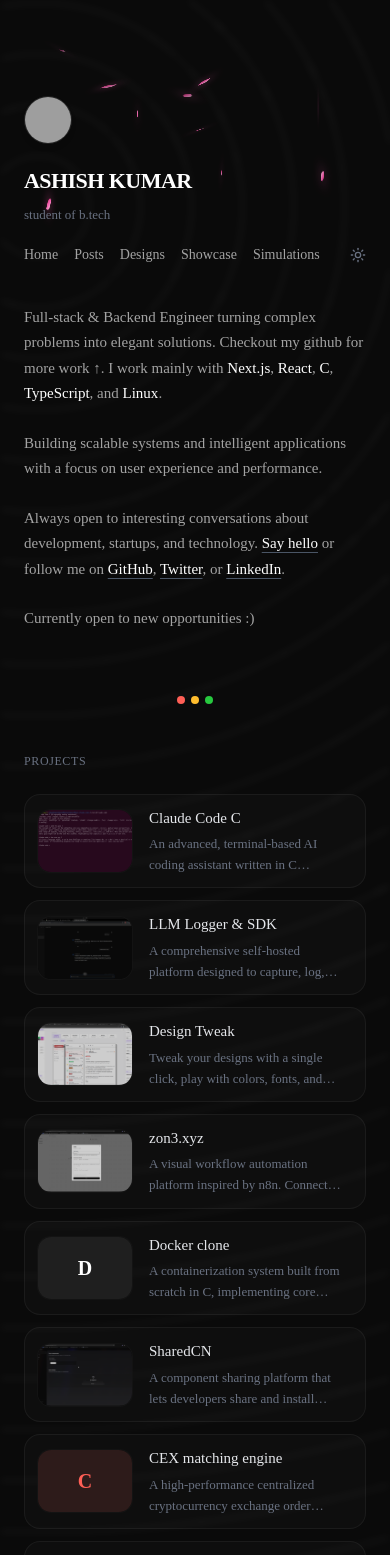
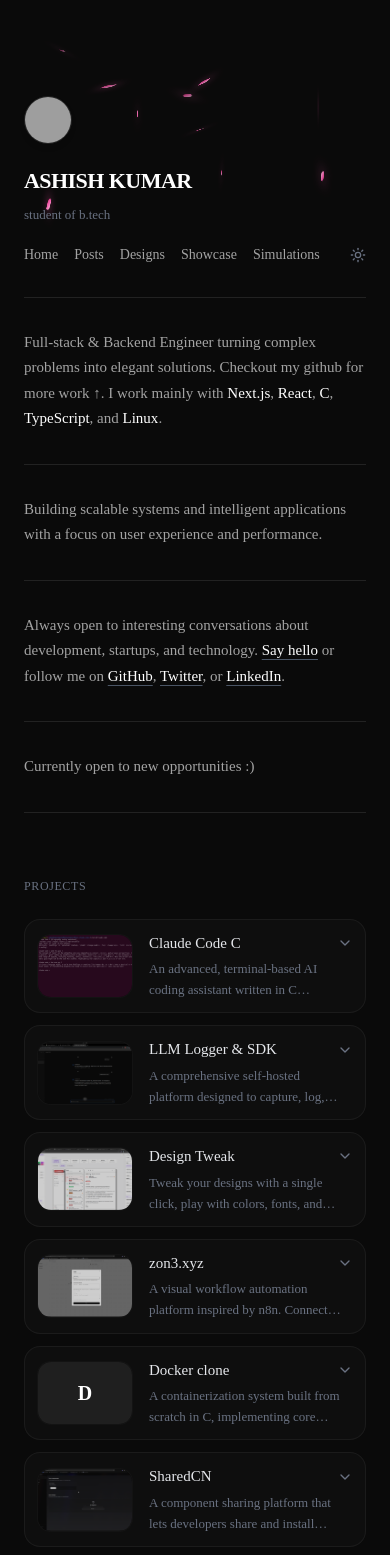
Before and after one commit to ashishk15678/ashishkr.com, a Next.js app: page / in a window 390 px wide. Shown: the top 1555 px of the page. Built offline with nearby package versions, Linux system fonts and the light colour scheme; grey boxes are pictures that could not be loaded.

Commit message:
update the project to remove the extra circles in the background

```diff
--- a/app/page.tsx
+++ b/app/page.tsx
@@ -2,10 +2,11 @@
 
 import Link from 'next/link';
 import Image from 'next/image';
-import { Sun, ArrowRight } from 'lucide-react';
+import { useState } from 'react';
+import { Sun, ArrowRight, ChevronDown } from 'lucide-react';
 import { SITE_CONFIG, SOCIAL_LINKS, NAV_LINKS } from '@/lib/constants/site';
 import { PROJECTS } from '@/lib/constants/projects';
-import { motion } from 'framer-motion';
+import { motion, AnimatePresence } from 'framer-motion';
 import { Senbonzakura } from '@/components/senbonzakura';
 
 const FADE_UP = {
@@ -14,23 +15,21 @@ const FADE_UP = {
 };
 
 export default function Home() {
+  const [expandedProjectId, setExpandedProjectId] = useState<string | null>(null);
+
+  const toggleProject = (id: string) => {
+    setExpandedProjectId(expandedProjectId === id ? null : id);
+  };
+
   return (
     <div className="min-h-screen bg-[#0a0a0a] text-[#a3a3a3] font-sans selection:bg-gray-800 relative overflow-hidden">
       <Senbonzakura />
 
-      {/* Subtle Background Pattern */}
-      <div
-        className="absolute inset-0 z-0 opacity-[0.20] blur-[4px] pointer-events-none"
-        style={{
-          backgroundImage: 'repeating-radial-gradient(circle at 10% 10%, transparent 0, transparent 50px, #ffffff 50px, #ffffff 51px)'
-        }}
-      />
+      <div className="max-w-[640px] mx-auto px-6 pt-24 pb-24 relative z-10">
+        <motion.div initial="hidden" animate="show" variants={{ show: { transition: { staggerChildren: 0.1 } } }}>
 
-      <div className="max-w-[640px] mx-auto px-6 pt-24 pb-24 relative z-10">
-
-        <motion.div initial="hidden" animate="show" variants={{ show: { transition: { staggerChildren: 0.1 } } }}>
-          {/* Avatar & Header */}
-          <motion.div variants={FADE_UP} className="mb-10">
+          {/* SECTION 1: Avatar & Header */}
+          <motion.div variants={FADE_UP} className="pb-8 border-b border-white/10 mb-8">
             <div className="relative w-12 h-12 mb-5">
               <Image
                 src="https://avatars.githubusercontent.com/u/147980956?v=4"
@@ -63,40 +62,44 @@ export default function Home() {
             </div>
           </motion.div>
 
-          {/* Bio Sections */}
-          <motion.div variants={FADE_UP} className="space-y-6 text-[15px] leading-[1.7] mb-16">
+          {/* SECTION 2: Stack & Tagline */}
+          <motion.div variants={FADE_UP} className="pb-8 border-b border-white/10 mb-8 text-[15px] leading-[1.7]">
             <p>
               {SITE_CONFIG.tagline} I work mainly with <strong className="text-white font-medium">Next.js</strong>, <strong className="text-white font-medium">React</strong>, <strong className="text-white font-medium">C</strong>, <strong className="text-white font-medium">TypeScript</strong>, and <strong className="text-white font-medium">Linux</strong>.
             </p>
+          </motion.div>
+
+          {/* SECTION 3: Main Bio */}
+          <motion.div variants={FADE_UP} className="pb-8 border-b border-white/10 mb-8 text-[15px] leading-[1.7]">
             <p>
               {SITE_CONFIG.bio}
             </p>
+          </motion.div>
+
+          {/* SECTION 4: Social Links & Contact */}
+          <motion.div variants={FADE_UP} className="pb-8 border-b border-white/10 mb-8 text-[15px] leading-[1.7]">
             <p>
               Always open to interesting conversations about development, startups, and technology. <a href={SOCIAL_LINKS.email} className="text-white underline underline-offset-4 decoration-gray-600 hover:decoration-white hover:text-gray-100 transition-colors">Say hello</a> or follow me on <a href={SOCIAL_LINKS.github} target="_blank" className="text-white underline underline-offset-4 decoration-gray-600 hover:decoration-white hover:text-gray-100 transition-colors">GitHub</a>, <a href={SOCIAL_LINKS.twitter} target="_blank" className="text-white underline underline-offset-4 decoration-gray-600 hover:decoration-white hover:text-gray-100 transition-colors">Twitter</a>, or <a href={SOCIAL_LINKS.linkedin} target="_blank" className="text-white underline underline-offset-4 decoration-gray-600 hover:decoration-white hover:text-gray-100 transition-colors">LinkedIn</a>.
             </p>
+          </motion.div>
+
+          {/* SECTION 5: Work Status */}
+          <motion.div variants={FADE_UP} className="pb-8 border-b border-white/10 mb-16 text-[15px] leading-[1.7]">
             <p>
               {SITE_CONFIG.openToWork ? "Currently open to new opportunities :)" : "At the end of the day I get the shit done :)"}
             </p>
           </motion.div>
 
-          {/* Separator Dots */}
-          <motion.div variants={FADE_UP} className="flex justify-center gap-[6px] mb-12">
-            <div className="w-2 h-2 rounded-full bg-[#ff5f56]" />
-            <div className="w-2 h-2 rounded-full bg-[#ffbd2e]" />
-            <div className="w-2 h-2 rounded-full bg-[#27c93f]" />
-          </motion.div>
-
-          {/* Projects Section */}
-          <motion.div variants={FADE_UP}>
+          {/* SECTION 6: Projects Section with Expandable Content */}
+          <motion.div variants={FADE_UP} className="pb-16 border-b border-white/10 mb-16">
             <h2 className="text-[12px] font-medium tracking-wider text-gray-500 mb-6 uppercase">
               Projects
             </h2>
             <div className="flex flex-col gap-3">
               {PROJECTS.map((project, idx) => {
-                const linkHref = project.link || project.github || '#';
                 const hasImage = project.images && project.images.length > 0;
+                const isExpanded = expandedProjectId === project.id;
 
-                // Fallback colors for projects without images
                 const firstLetter = project.title.charAt(0).toUpperCase();
                 const colors = [
                   { bg: '#0f2e22', text: '#27c93f' },
@@ -108,12 +111,11 @@ export default function Home() {
                 const color = colors[idx % colors.length];
 
                 return (
-                  <motion.a
+                  <div key={project.id} className="flex flex-col">
+                    <motion.div
                       variants={FADE_UP}
-                    key={project.id}
-                    href={linkHref}
-                    target="_blank"
-                    className="group flex items-center p-3 sm:p-4 rounded-2xl border border-white/5 bg-white/[0.02] hover:bg-white/[0.04] transition-all duration-300 hover:border-white/10 hover:shadow-xl hover:shadow-black/40"
+                      onClick={() => toggleProject(project.id)}
+                      className="group flex items-center p-3 sm:p-4 rounded-2xl border border-white/5 bg-white/[0.02] hover:bg-white/[0.04] transition-all duration-300 hover:border-white/10 hover:shadow-xl hover:shadow-black/40 cursor-pointer"
                     >
                       {/* Thumbnail Left Side */}
                       <div className="flex-shrink-0 w-24 h-16 sm:w-32 sm:h-20 rounded-xl overflow-hidden relative bg-black/50 border border-white/5">
@@ -138,28 +140,78 @@ export default function Home() {
                           <h3 className="text-gray-200 font-medium text-[15px] sm:text-base group-hover:text-white transition-colors truncate">
                             {project.title}
                           </h3>
-                        <ArrowRight className="w-4 h-4 text-gray-500 group-hover:text-white group-hover:-rotate-45 transition-all duration-300 transform opacity-0 group-hover:opacity-100 -translate-x-2 group-hover:translate-x-0" />
+                          <ChevronDown className={`w-4 h-4 text-gray-500 group-hover:text-white transition-transform duration-300 ${isExpanded ? 'rotate-180' : ''}`} />
                         </div>
                         <p className="text-gray-500 text-[13px] sm:text-sm line-clamp-2 leading-relaxed group-hover:text-gray-400 transition-colors pr-2">
                           {project.description}
                         </p>
                       </div>
-                  </motion.a>
+                    </motion.div>
+
+                    {/* Expandable Section with Media */}
+                    <AnimatePresence>
+                      {isExpanded && (
+                        <motion.div
+                          initial={{ opacity: 0, height: 0 }}
+                          animate={{ opacity: 1, height: 'auto' }}
+                          exit={{ opacity: 0, height: 0 }}
+                          transition={{ duration: 0.3, ease: 'easeInOut' }}
+                          className="overflow-hidden"
+                        >
+                          <div className="p-4 mt-2 rounded-2xl bg-white/[0.01] border border-white/5 flex flex-col gap-4">
+                            {/* Optional Project Video (if provided in project data, otherwise falls back or skips) */}
+                            {project.video && (
+                              <div className="relative w-full aspect-video rounded-xl overflow-hidden bg-black border border-white/10">
+                                <video src={project.video} controls autoPlay muted loop className="w-full h-full object-cover" />
+                              </div>
+                            )}
+
+                            {/* Project Images Gallery */}
+                            {hasImage && (
+                              <div className="grid grid-cols-1 sm:grid-cols-2 gap-3">
+                                {project.images!.map((imgUrl, imgIdx) => (
+                                  <div key={imgIdx} className="relative aspect-video rounded-xl overflow-hidden border border-white/10 bg-black/40">
+                                    <Image src={imgUrl} alt={`${project.title} preview ${imgIdx + 1}`} fill className="object-cover" />
+                                  </div>
+                                ))}
+                              </div>
+                            )}
+
+                            {/* Action Link */}
+                            {(project.link || project.github) && (
+                              <div className="flex justify-end pt-2">
+                                <a
+                                  href={project.link || project.github}
+                                  target="_blank"
+                                  rel="noopener noreferrer"
+                                  className="inline-flex items-center gap-2 text-xs font-medium text-white bg-white/10 hover:bg-white/20 px-4 py-2 rounded-xl transition-colors"
+                                >
+                                  Visit Project <ArrowRight className="w-3.5 h-3.5" />
+                                </a>
+                              </div>
+                            )}
+                          </div>
+                        </motion.div>
+                      )}
+                    </AnimatePresence>
+                  </div>
                 );
               })}
             </div>
           </motion.div>
 
-          {/* Separator Dots Bottom */}
-          <motion.div variants={FADE_UP} className="flex justify-center gap-[6px] mt-16 mb-8">
+          {/* SECTION 7: Separator Dots Bottom */}
+          <motion.div variants={FADE_UP} className="flex justify-center gap-[6px] mb-8">
             <div className="w-2 h-2 rounded-full bg-[#ff5f56]" />
             <div className="w-2 h-2 rounded-full bg-[#ffbd2e]" />
             <div className="w-2 h-2 rounded-full bg-[#27c93f]" />
           </motion.div>
 
+          {/* SECTION 8: Copyright */}
           <motion.div variants={FADE_UP} className="text-center text-xs text-gray-600">
             {SITE_CONFIG.copyright}
           </motion.div>
+
         </motion.div>
       </div>
     </div>
```
Lines whose indentation alone changed are shown as unchanged.
